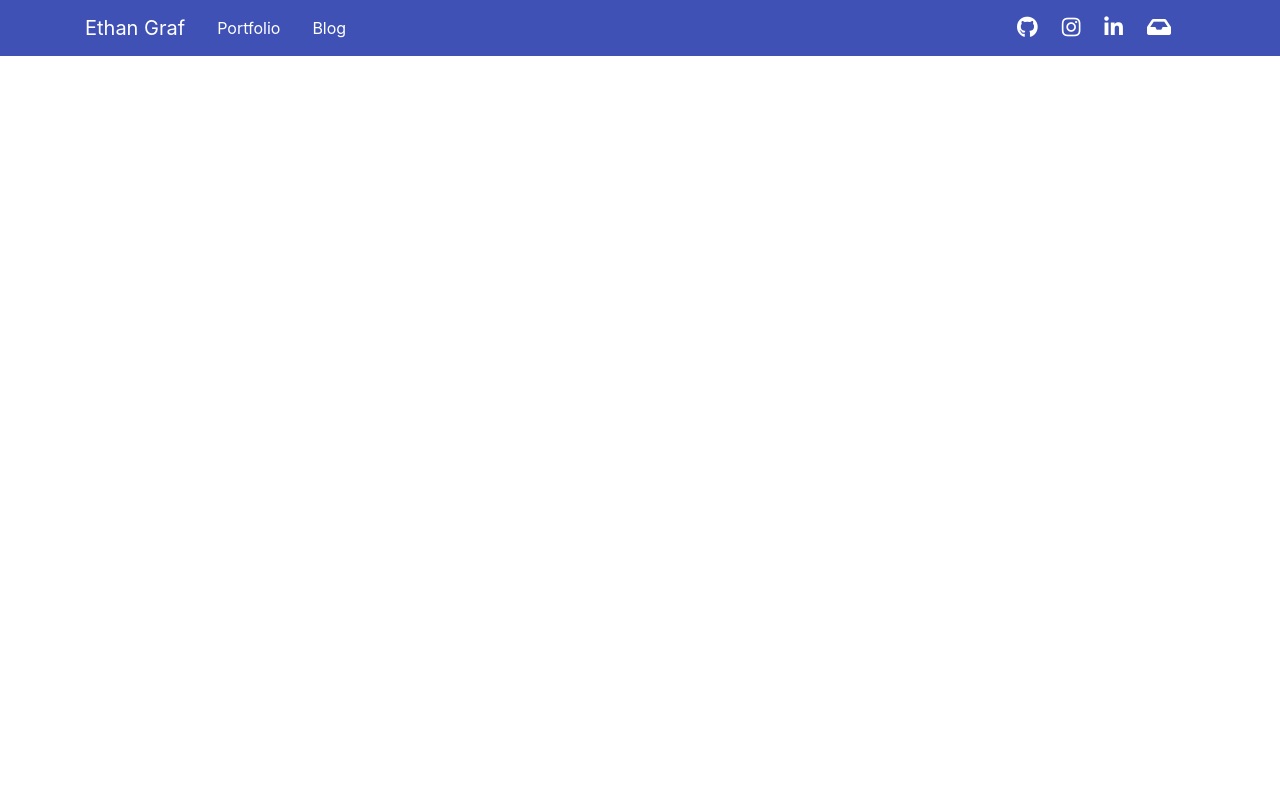
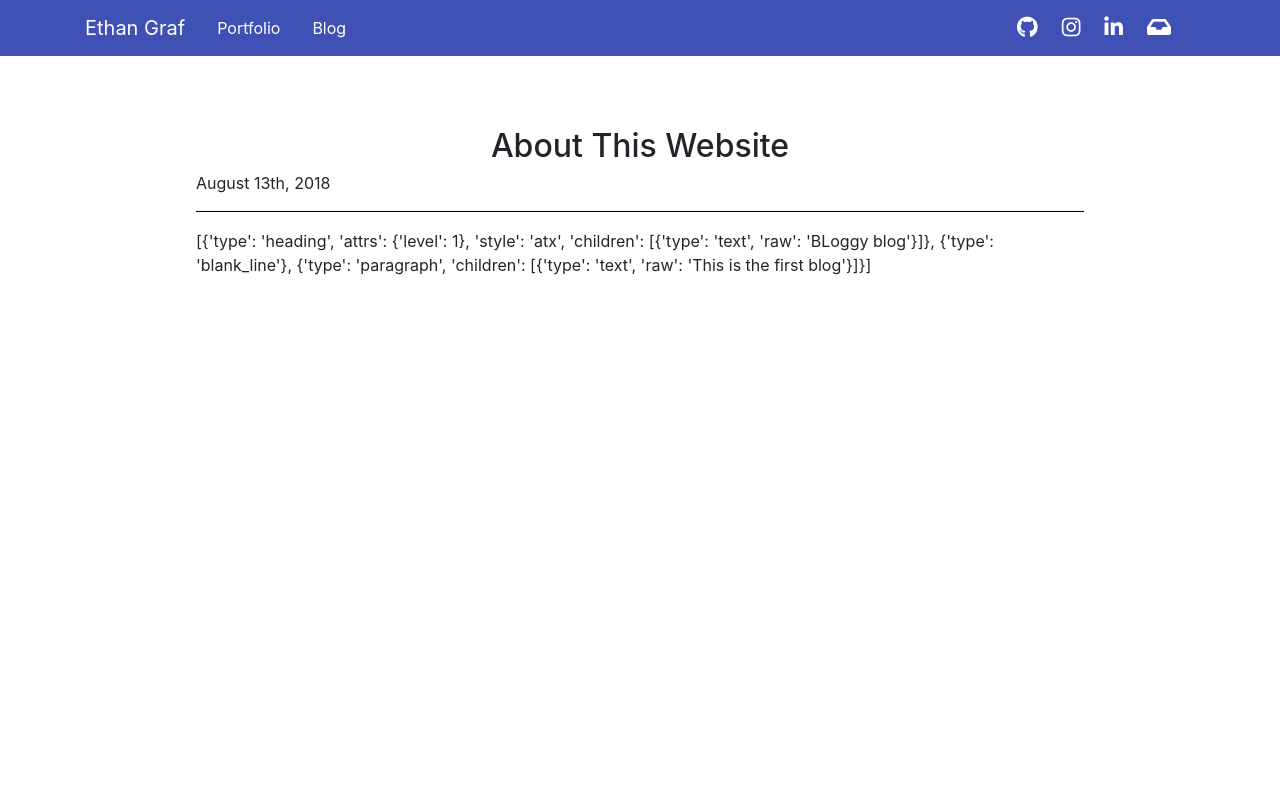
Before and after one commit to eagraf/portfolio, a Flask app: page /blog in a window 1280 px wide. Run offline with Flask 2, Linux system fonts and the light colour scheme; some libraries are stand-ins or nearby versions.

Commit message:
Implemented blog system using markdown.

```diff
--- a/app.py
+++ b/app.py
@@ -1,4 +1,4 @@
-import os
+import os, mistune
 from flask import Flask, render_template, request, json, jsonify, send_from_directory
 app = Flask(__name__)
 
@@ -10,7 +10,7 @@
     locations = []
     data = json.load(open(json_url))
     for location in data:
-        url = os.path.join(SITE_ROOT, 'static/data/locations', location['id'] + ".json")
+        url = os.path.join(SITE_ROOT, 'static/data/locations', location['id'] + '.json')
         loc = json.load(open(url))
         loc['id'] = location['id']
         locations.append(loc)
@@ -20,7 +20,19 @@
 
 @app.route('/blog')
 def blog():
-    return render_template('blog.html')
+    json_url = os.path.join(SITE_ROOT, 'static/data', 'blogs.json')
+    blogs = json.load(open(json_url))
+
+    markdown = mistune.Markdown()
+    for blog in blogs:
+        blog_url = os.path.join(SITE_ROOT, 'static/data/blogs', blog['id'] + '.md')
+
+        with open(blog_url, 'r') as myfile:
+            md=myfile.read()
+
+        blog['body'] = markdown(md)
+
+    return render_template('blog.html', blogs=blogs)
 
 @app.route('/portfolio')
 def portfolio():
--- /dev/null
+++ b/static/data/blogs.json
@@ -0,0 +1,7 @@
+[
+    {
+        "id": "about",
+        "title": "About This Website",
+        "date": "August 13th, 2018"
+    }
+]
--- /dev/null
+++ b/static/data/blogs/about.md
@@ -0,0 +1,3 @@
+# BLoggy blog
+
+This is the first blog
--- a/static/style.css
+++ b/static/style.css
@@ -297,3 +297,28 @@
 .slider.round:before {
   border-radius: 50%;
 }
+
+#blogs {
+    display: flex;
+    flex-direction: column;
+    justify-content: flex-start;
+    padding-top: 128px;
+}
+
+.blog {
+    display: flex;
+    flex-direction: column;
+    justify-content: flex-start;
+    width: 80%;
+}
+
+.blog-title {
+   text-align: center;
+}
+
+.blog hr {
+    height: 1px;
+    width: 100%;
+    border-top: 1px solid rgba(0,0,0,1);
+    margin-top: 0px;
+}
--- a/templates/blog.html
+++ b/templates/blog.html
@@ -1,7 +1,20 @@
 {% include "header.html" %}
-    </head>
-    <body>
-        {% include "navbar.html" %}
-        {% include "includes.html" %}
+  </head>
+  <body>
+      {% include "navbar.html" %}
+      <div id="blogs" class="container">
+          {% for blog in blogs %}
+              <div class="blog" id="{{ blog.id }}">
+                  <h2 class="blog-title">{{ blog.title }}</h2>
+                  <p>{{ blog.date }}</p>
+                  <hr></hr>
+                  <div class="blog-body">
+                      {{ blog.body|safe }}
+                  </div>
+              </div>
+          {% endfor %}
+      </div>
+      {% include "includes.html" %}
+      <script src="{{ url_for('static', filename='timeline.js') }}"></script>
     </body>
 </html>
```
